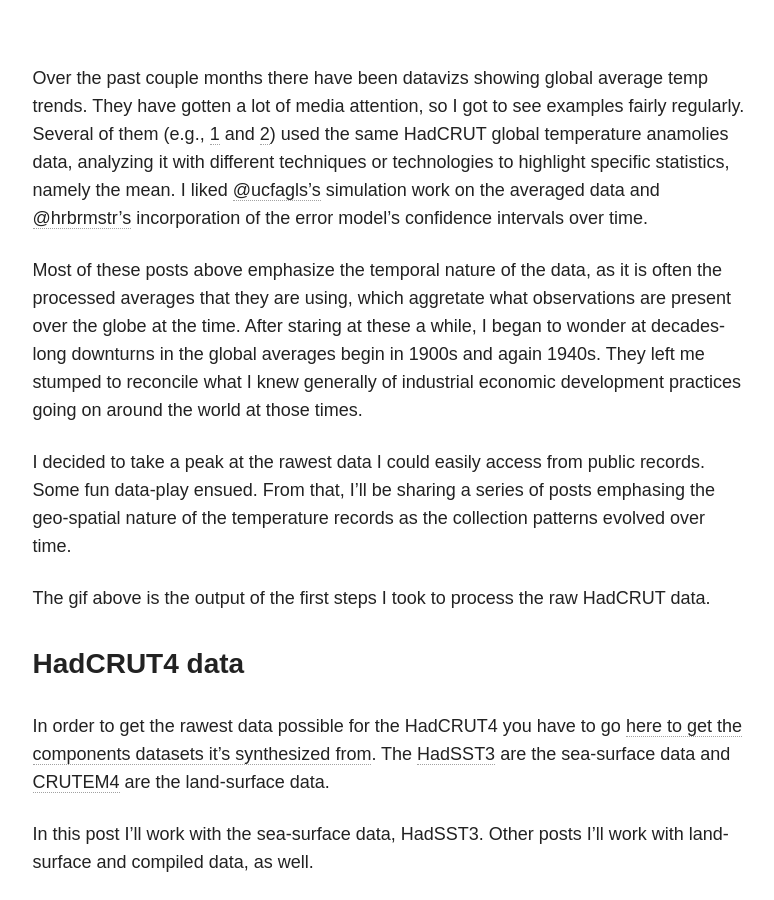
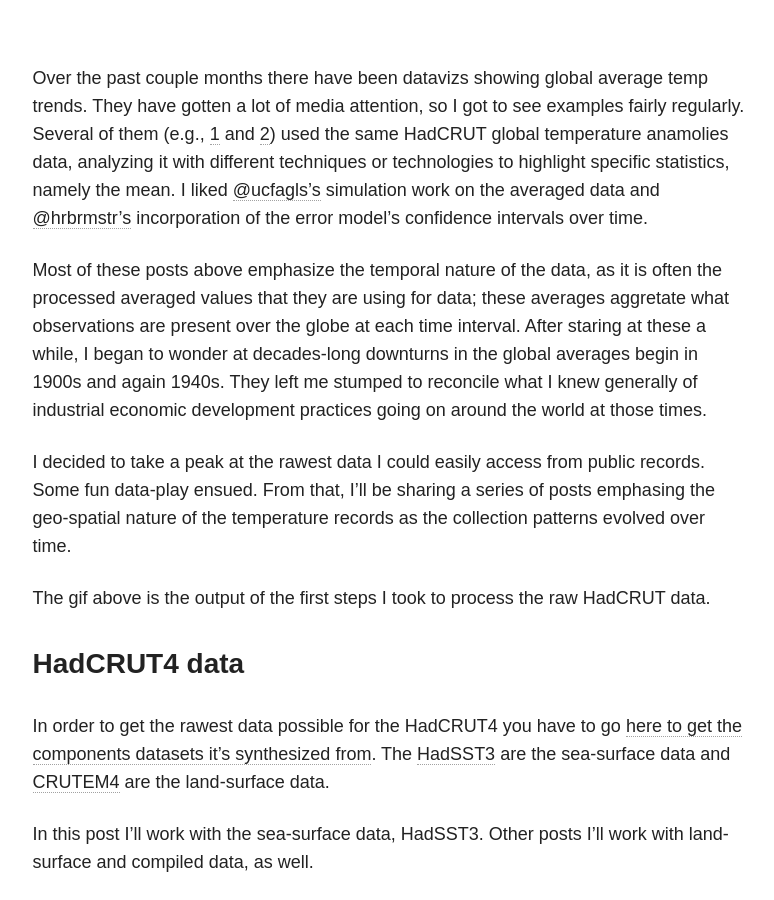
Before and after one commit to data-steve/data-steve.github.io, a Jekyll site: the page built from _posts/2016-10-14-glob-temp-data-pt1.md, in a window 1280 px wide and 900 px high, scrolled down 943 px. Shown: the whole window, without its empty margins (347-1121 px from the left). Built offline with Jekyll 4.4.1, drawn with Linux system fonts in a browser that asks for light colours; nearby versions of some CDN libraries; comment, search, counter and statistics services are not loaded.

Commit message:
glob temp 1

```diff
--- a/_posts/2016-10-14-glob-temp-data-pt1.md
+++ b/_posts/2016-10-14-glob-temp-data-pt1.md
@@ -10,7 +10,7 @@ tags: [R, munging, geo-spatial]
 
 Over the past couple months there have been datavizs showing global average temp trends. They have gotten a lot of media attention, so I got to see examples fairly regularly. Several of them (e.g., [1](http://www.fromthebottomoftheheap.net/2016/03/25/additive-modeling-global-temperature-series-revisited/) and [2](https://rud.is/projects/hadcrut4/))  used the same HadCRUT global temperature anamolies data, analyzing it with different techniques or technologies to highlight specific statistics, namely the mean. I liked [@ucfagls's](twitter.com/ucfagls) simulation work on the averaged data and [@hrbrmstr's](twitter.com/hrbrmstr) incorporation of the error model's confidence intervals over time.
 
-Most of these posts above emphasize the temporal nature of the data, as it is often the processed averages that they are using, which aggretate what observations are present over the globe at the time. After staring at these a while, I began to wonder at decades-long downturns in the global averages begin in 1900s and again 1940s. They left me stumped to reconcile what I knew generally of industrial economic development practices going on around the world at those times.
+Most of these posts above emphasize the temporal nature of the data, as it is often the processed averaged values that they are using for data; these averages aggretate what observations are present over the globe at each time interval. After staring at these a while, I began to wonder at decades-long downturns in the global averages begin in 1900s and again 1940s. They left me stumped to reconcile what I knew generally of industrial economic development practices going on around the world at those times.
 
 I decided to take a peak at the rawest data I could easily access from public records. Some fun data-play ensued. From that, I'll be sharing a series of posts emphasing the geo-spatial nature of the temperature records as the collection patterns evolved over time.
 
```
